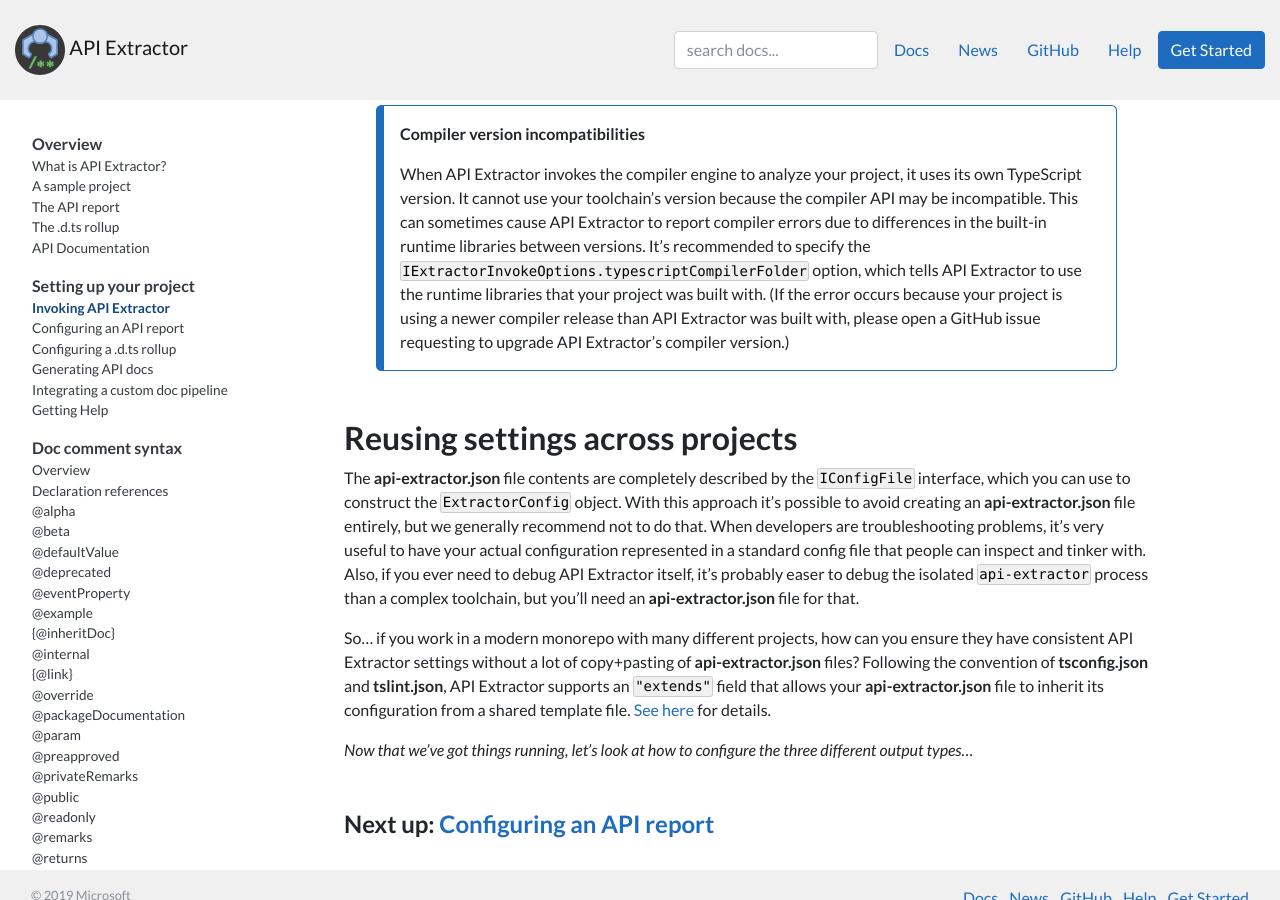
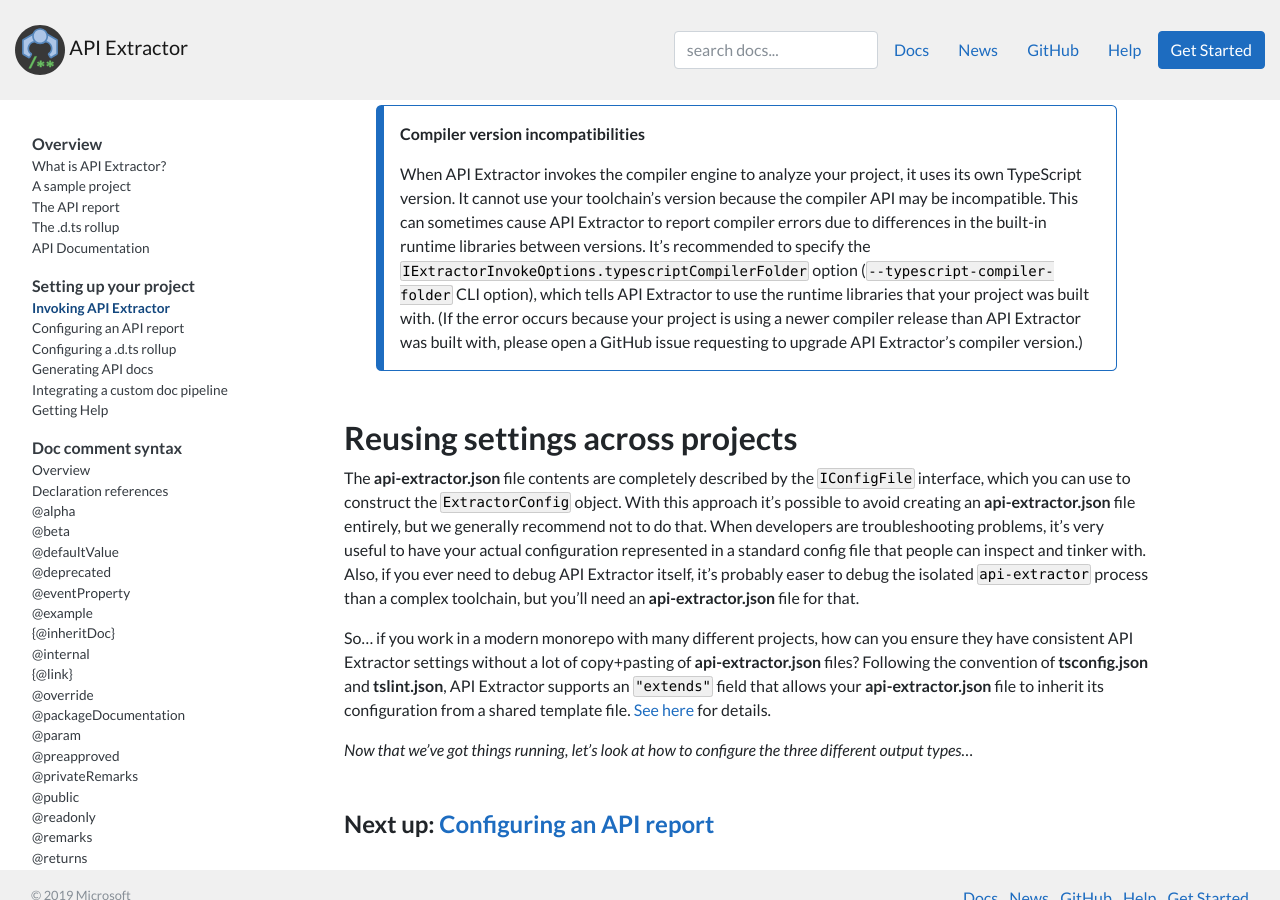
Before and after one commit to microsoft/api-extractor.com-website, a Jekyll site: the page built from pages/setup/invoking.md, in a window 1280 px wide and 900 px high, scrolled down 4192 px. Built offline with Jekyll 4.4.1, drawn with Linux system fonts in a browser that asks for light colours; nearby versions of some CDN libraries; comment, search, counter and statistics services are not loaded.

Commit message:
Update invoking.md

```diff
--- a/pages/setup/invoking.md
+++ b/pages/setup/invoking.md
@@ -209,10 +209,10 @@
 > When API Extractor invokes the compiler engine to analyze your project, it uses its own TypeScript version.  It cannot
 > use your toolchain's version because the compiler API may be incompatible.  This can sometimes cause API Extractor
 > to report compiler errors due to differences in the built-in runtime libraries between versions.  It's recommended
-> to specify the `IExtractorInvokeOptions.typescriptCompilerFolder` option, which tells API Extractor to use the runtime
-> libraries that your project was built with.  (If the error occurs because your project is using a newer compiler
-> release than API Extractor was built with, please open a GitHub issue requesting to upgrade API Extractor's
-> compiler version.)
+> to specify the `IExtractorInvokeOptions.typescriptCompilerFolder` option (`--typescript-compiler-folder` CLI option),
+> which tells API Extractor to use the runtime libraries that your project was built with.  (If the error occurs because
+> your project is using a newer compiler release than API Extractor was built with, please open a GitHub issue requesting
+> to upgrade API Extractor's compiler version.)
 
 ## Reusing settings across projects
 
```
